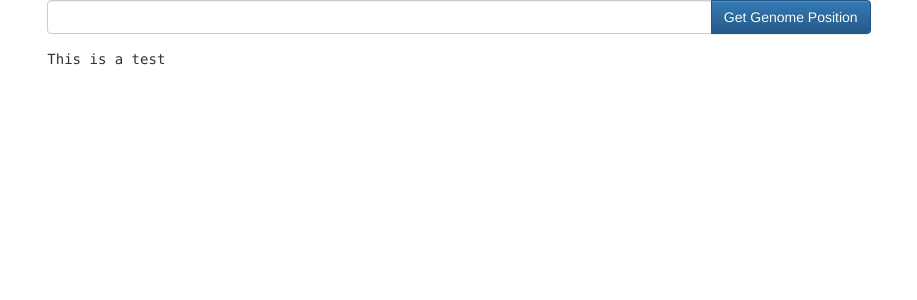
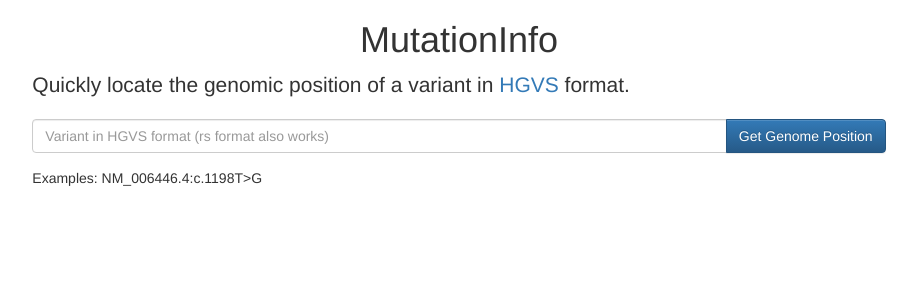
Before and after one commit to kantale/MutationInfo, a Django app: page /MutationInfo/ in a window 1280 px wide. Shown: the top 300 px of the page, without its empty margins (181-1098 px from the left). Run offline with Django 3.2, Linux system fonts and the light colour scheme; parts of the project's set-up code (start-up, migrations or seed data) failed here and were passed over; some libraries are stand-ins or nearby versions.

Commit message:
nicer interface

```diff
--- a/web/MutationInfoApp/templates/MutationInfoApp/MutationInfoApp.html
+++ b/web/MutationInfoApp/templates/MutationInfoApp/MutationInfoApp.html
@@ -18,10 +18,14 @@
 
 <script>
 
+    function logPressed() {
+        document.getElementById("logspan").innerHTML = '<pre>' + logtext + '</pre>';
+    }
+
     function buildPosHTML(json){
 
         if (json['success']) {
-            ret = '<dl class="dl-horizontal">\n';
+            var ret = '<dl class="dl-horizontal">\n';
             ret += '<dt>Reference:</dt>\n';
             ret += '<dd>' + json['ref'] + '</dd>\n';
             ret += '<dt>Alternative:</dt>\n';
@@ -35,18 +39,29 @@
             ret += '<dt>Source:</dt>\n';
             ret += '<dd>' + json['source'] + '</dd>\n';
             ret += '</dl>\n';
+            //ret += '<div class="row">\n';
+            //ret += '    <div class="col-md-12">\n';
+            ret += ' <p>\n';
+            ret += '        <button type="button" class="btn btn-info" onclick="logPressed()">Show Log</button>\n';
+            ret += ' <p>\n';
+            //ret += '    </div>\n';
+            //ret += '</div>\n';
         }
         else {
-            ret = '<p class="bg-danger">\n';
+            var ret = '<p class="bg-danger">\n';
             ret += json['error_msg'] + '\n';
             ret += '</p>\n';
         }
 
+        logtext = json['log']; // Assign global scope
         document.getElementById("resultdiv").innerHTML = ret;
-        document.getElementById("logspan").innerHTML = json['log'];
+        //document.getElementById("logspan").innerHTML = '<pre>' + json['log'] + '</pre>';
     }
 
     function doAjax(variantText) {
+
+        document.getElementById("resultdiv").innerHTML = '<p class="bg-info">Please Wait...</p>';
+        document.getElementById("logspan").innerHTML = '';
 
         $.post(
             "",
@@ -81,11 +96,26 @@
     <div class="row">
         <div class="col-md-8 col-md-offset-2">
             <div class="row">
-                <div class = "col-md-12">
+                <div class="col-md-12">
+                    <div class="text-center">
+                        <h1>MutationInfo</h1>
+                    </div>
+                </div>
+            </div>
+            <div class="row">
+            <div class="row">
+                <div class="col-md-12">
+                    <p class="lead">
+                        Quickly locate the genomic position of a variant in <a href='http://www.hgvs.org/mutnomen/'>HGVS</a> format.
+                    </p>
+                </div>
+            </div>
+            <div class="row">
+                <div class="col-md-12">
                     <form>
                         <div class="form-group">
                             <div class = "input-group">
-                                <input type = "text" class = "form-control" id="variant">
+                                <input type = "text" class = "form-control" id="variant" placeholder="Variant in HGVS format (rs format also works)">
                                 <span class = "input-group-btn">
                                     <button class = "btn btn-primary" type = "button" onclick="variantbtnPressed()">Get Genome Position</button>
                                 </span>
@@ -96,14 +126,20 @@
             </div> <!-- row -->
             <div class="row">
                 <div class="col-md-12">
-                    <samp>
-                        <span id="logspan">
-                            This is a test
-                        </span>
-                    </samp>
+                    Examples: <span>NM_006446.4:c.1198T>G</span>
                 </div>
             </div>
-            <div class="row" id="resultdiv">
+            <div class="row">
+                <div class="col-md-12" id="resultdiv">
+                </div>
+            </div>
+            <div class="row">
+                <div class="col-md-12">
+
+                        <span id="logspan">
+                        </span>
+
+                </div>
             </div>
         </div>
     </div>
--- a/web/MutationInfoApp/views.py
+++ b/web/MutationInfoApp/views.py
@@ -41,7 +41,8 @@ def do_MutationInfo(request):
         logging_handler = logging.StreamHandler(string_buffer)
         logging_handler.setLevel(logging.DEBUG)
         this_uuid = str(uuid.uuid4())
-        formatter = logging.Formatter(this_uuid + ' - %(asctime)s - %(name)s - %(levelname)s - %(message)s')
+        #formatter = logging.Formatter(this_uuid + ' - %(asctime)s - %(name)s - %(levelname)s - %(message)s')
+        formatter = logging.Formatter(this_uuid + '%(levelname)s - %(message)s')
         logging_handler.setFormatter(formatter)
         root_logger.addHandler(logging_handler)
 
@@ -54,12 +55,13 @@ def do_MutationInfo(request):
 
         #Get log messages
         log_messages = string_buffer.getvalue()
+        log_messages = '\n'.join([x.replace(this_uuid, '') for x in log_messages.split('\n') if this_uuid in x])
         root_logger.removeHandler(logging_handler)
 
         if type(mi_ret) is dict:
             mi_ret['log'] = log_messages
             mi_ret['success'] = True
-        elif type(mi_ret) is None:
+        elif mi_ret is None:
             mi_ret = {
                 'log': log_messages,
                 'error_msg': exception_message,
```
